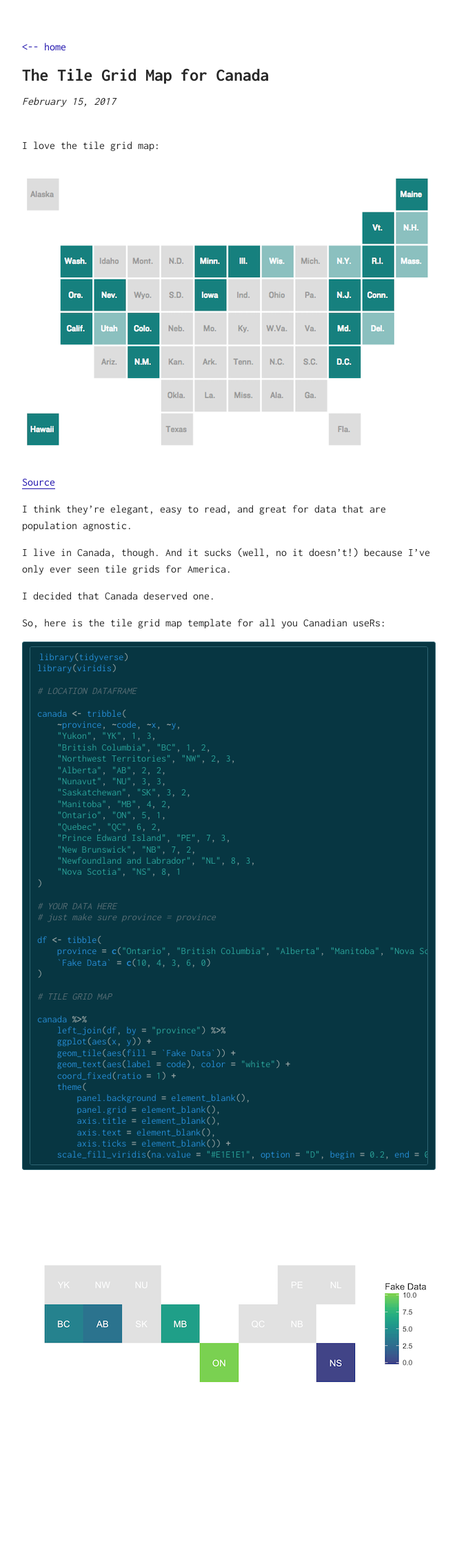
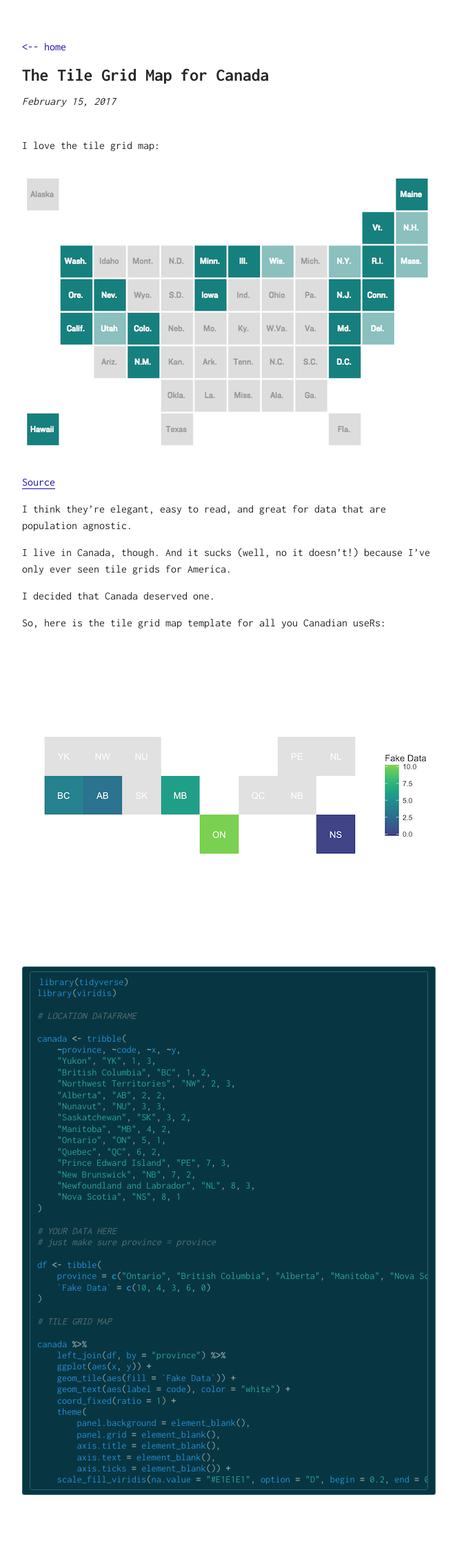
Before and after one commit to maxhumber/maxhumber.com, a Jekyll site: the page built from _posts/2017-02-15-tile_canada.md, in a window 1280 px wide. Shown: the whole page at 69% size, without its empty margins (308-971 px from the left). Built offline with Jekyll 4.4.1, drawn with Linux system fonts in a browser that asks for light colours; our own code applies the rules of GitHub Pages for plain Markdown files.

Commit message:
Switch order

````diff
--- a/_posts/2017-02-15-tile_canada.md
+++ b/_posts/2017-02-15-tile_canada.md
@@ -17,6 +17,8 @@ I live in Canada, though. And it sucks (well, no it doesn't!) because I've only
 I decided that Canada deserved one.
 
 So, here is the tile grid map template for all you Canadian useRs:
+
+![center]({{ site.url }}/assets/img/tile_canada.png)
 
 ``` r
 library(tidyverse)
@@ -65,5 +67,3 @@ canada %>%
         axis.ticks = element_blank()) +
     scale_fill_viridis(na.value = "#E1E1E1", option = "D", begin = 0.2, end = 0.8)
 ```
-
-![center]({{ site.url }}/assets/img/tile_canada.png)
````
Also changed, not shown: 2 other files.
